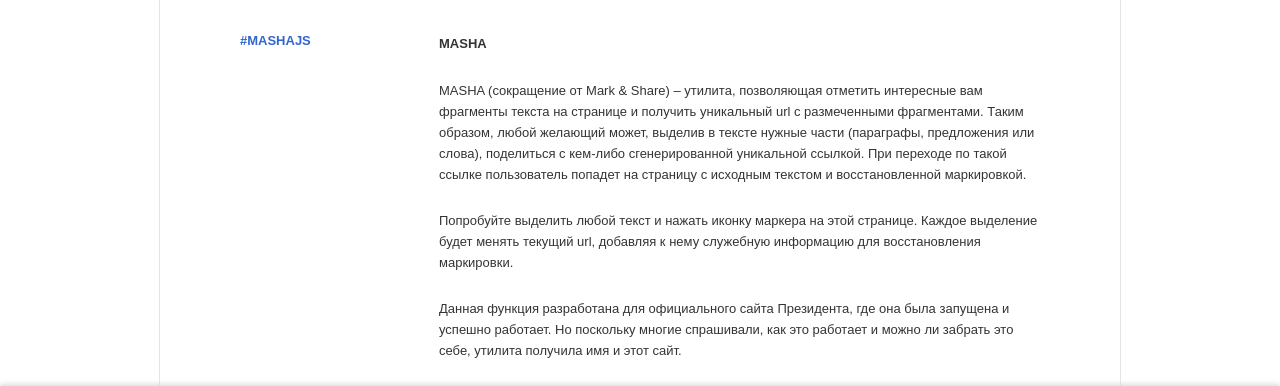
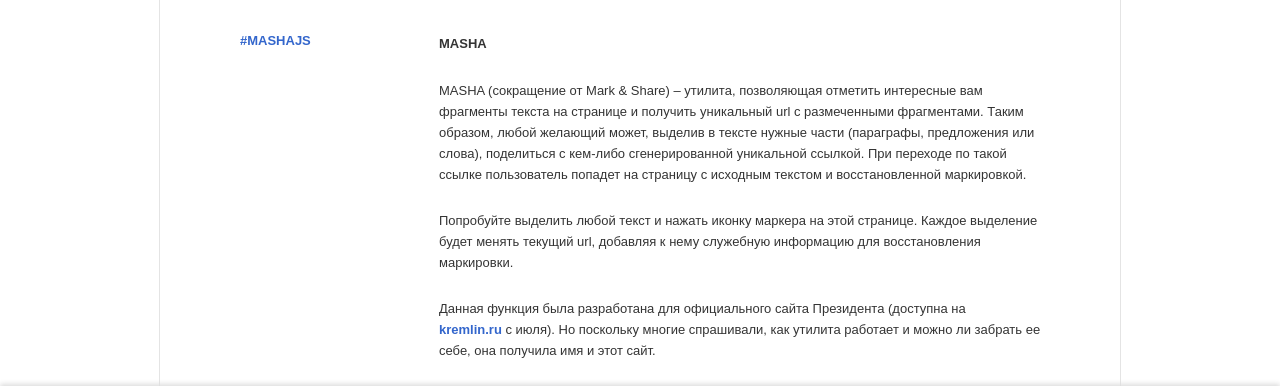
Before and after one commit to SmartTeleMax/MaSha, a plain HTML site: page index.html in a window 1280 px wide. Shown: the part 351-737 px from the top of the page. Drawn offline with nearby package versions, Linux system fonts and the light colour scheme; a script that the page names is missing.

Commit message:
New text from press-service

```diff
--- a/index.html
+++ b/index.html
@@ -72,7 +72,7 @@
 
                 <p>Попробуйте выделить любой текст и нажать иконку маркера на этой странице. Каждое выделение будет менять текущий url, добавляя к нему служебную информацию для восстановления маркировки. </p>
 
-                <p>Данная функция разработана для официального сайта Президента, где она была запущена и успешно работает. Но поскольку многие спрашивали, как это работает и можно ли забрать это себе, утилита получила имя и этот сайт.</p>
+                <p>Данная функция была разработана для официального сайта Президента (доступна на <a href="http://kremlin.ru/">kremlin.ru</a> с июля). Но поскольку многие спрашивали, как утилита работает и можно ли забрать ее себе, она получила имя и этот сайт.</p>
 
             </div>
             <div class="section" id="projects">
```
